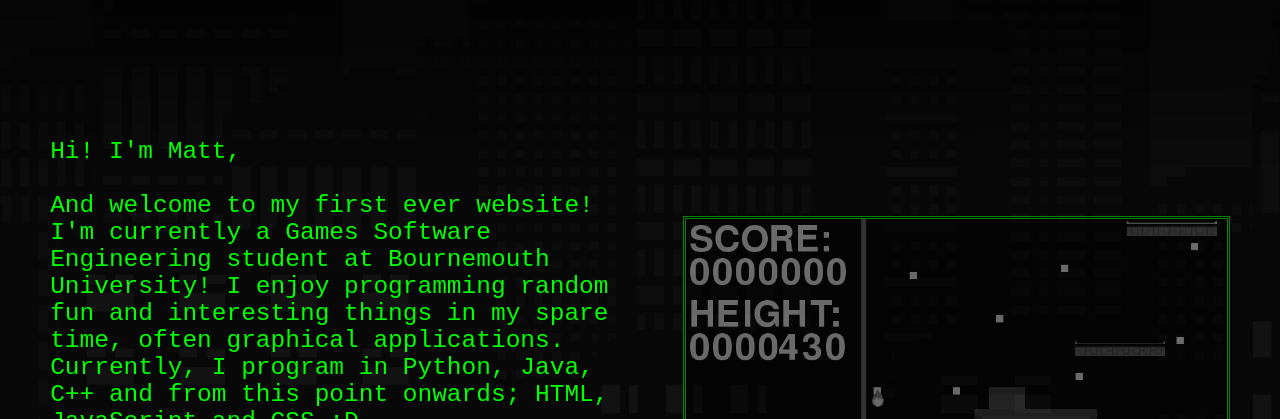
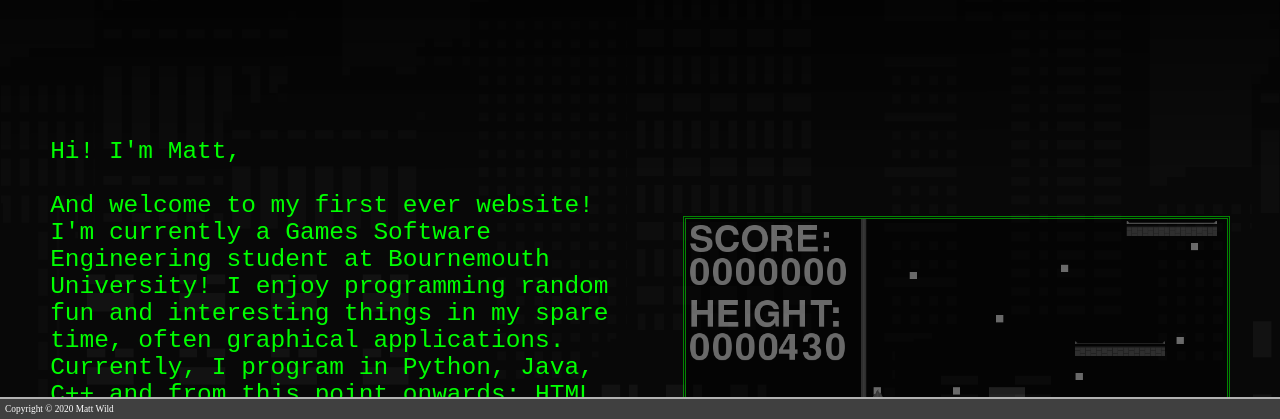
Before and after one commit to Matt-Wild/Matt-Wild.github.io, a plain HTML site: page index.html in a window 1280 px wide. Shown: the part 381-800 px from the top of the page. Drawn offline with Linux system fonts and the light colour scheme.

Commit message:
Fixed a problem with the footer

```diff
--- a/css/mystyle.css
+++ b/css/mystyle.css
@@ -187,6 +187,10 @@
 	color: white;
 	border-top: 2px solid #B2B2B2;
 	margin-top: 15px;
+	position: fixed;
+	left: 0;
+	bottom: 0;
+	width: 100%
 }
 
 a:link, a:visited {
```
